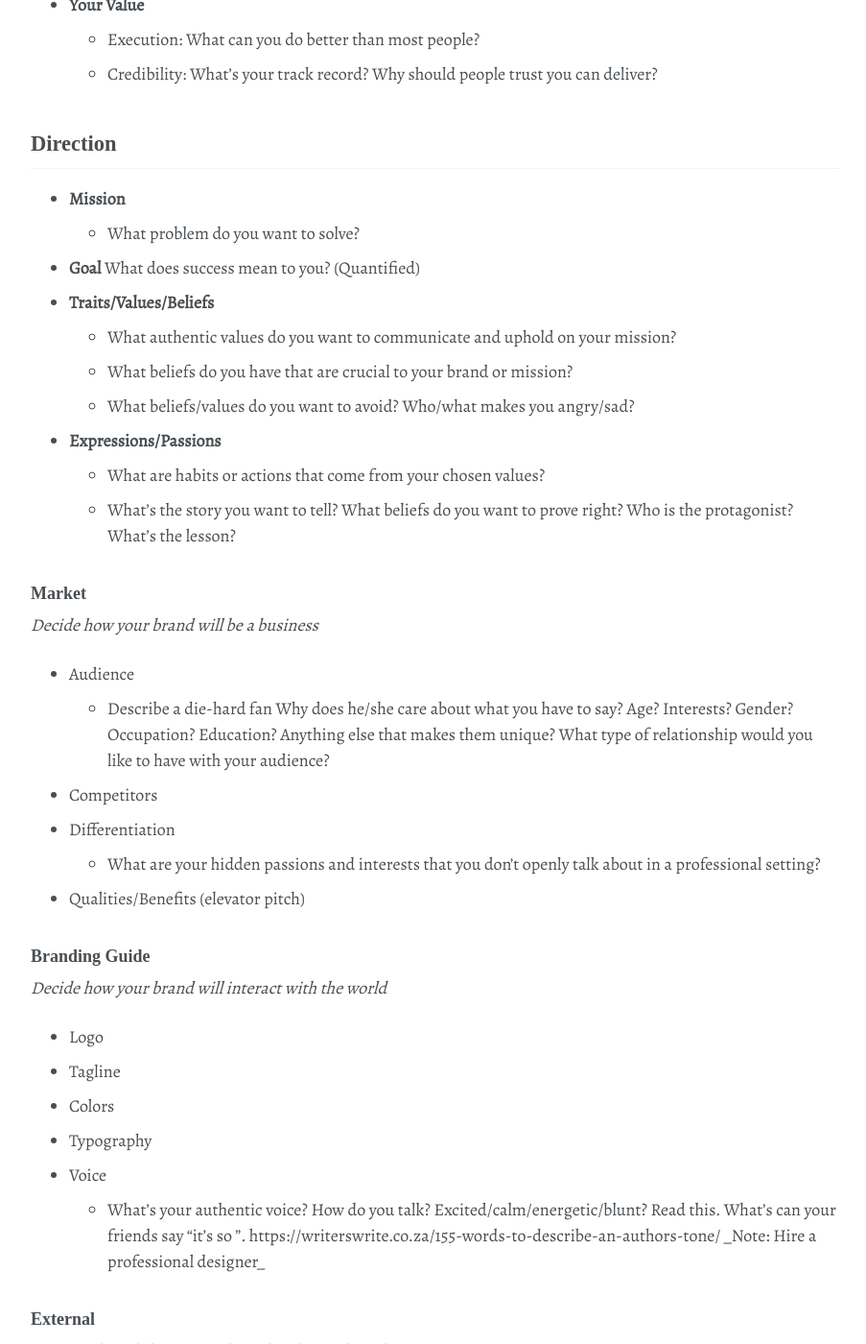
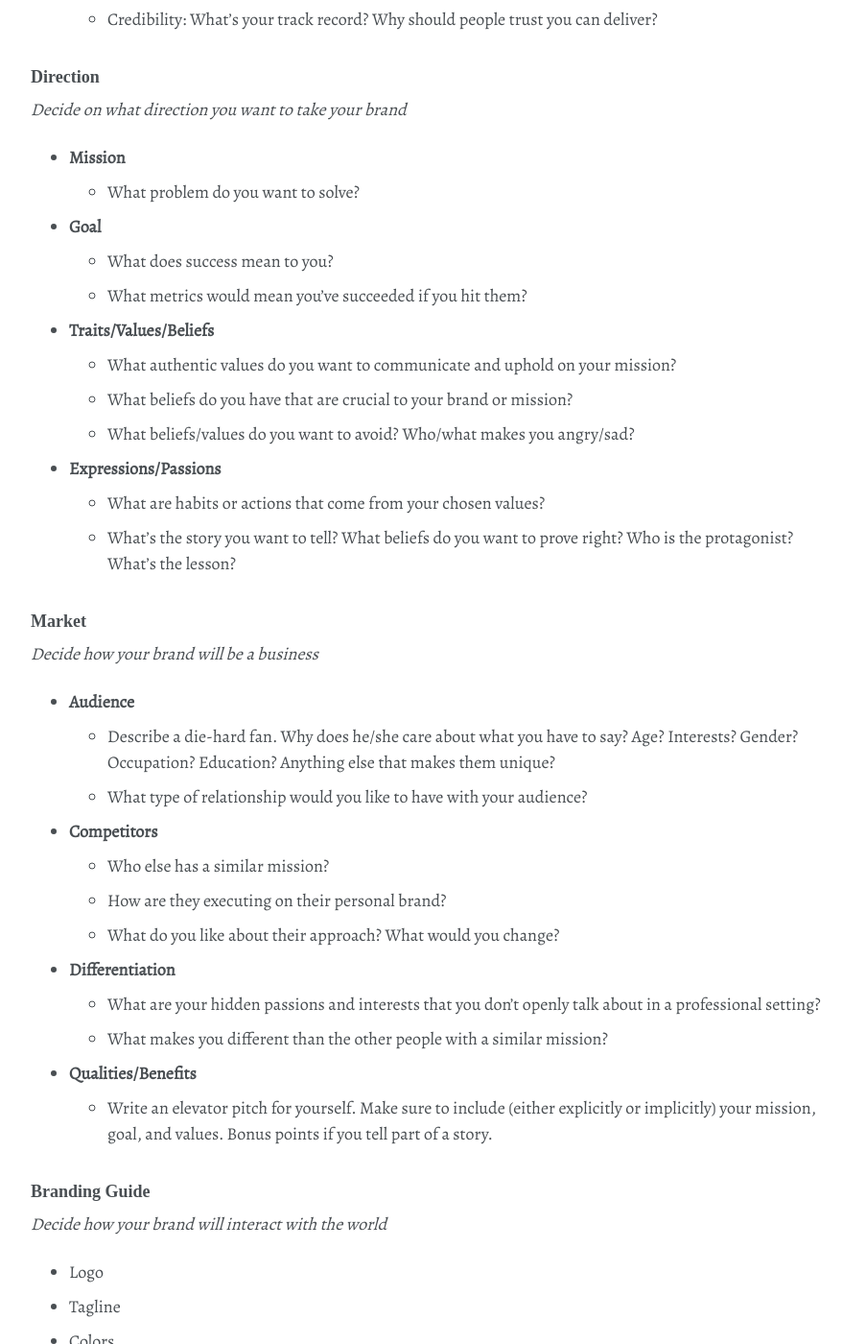
Before and after one commit to shanemileham/levelupmylife, a Jekyll site: the page built from _content/personal-development/personal-branding.md, in a window 1280 px wide and 1400 px high, scrolled down 585 px. Shown: the whole window at 96% size, without its empty margins (86-989 px from the left). Built offline with Jekyll 4.4.1, drawn with Linux system fonts in a browser that asks for light colours; some web fonts are replaced; comment, search, counter and statistics services are not loaded; some of the changed text lies outside the part shown.

Commit message:
Working on personal branding doc

```diff
--- a/_content/personal-development/personal-branding.md
+++ b/_content/personal-development/personal-branding.md
@@ -4,7 +4,7 @@ title: Personal Branding
 
 {% include toc %}
 
-## Steps to create a personal brand
+_Steps to create a personal brand_
 
 ### Intention
 _Decide on your brand_
@@ -18,11 +18,14 @@ _Decide on your brand_
   - Execution: What can you do better than most people?
   - Credibility: What's your track record? Why should people trust you can deliver?
 
-## Direction
+
+### Direction
+_Decide on what direction you want to take your brand_
 - **Mission**
   - What problem do you want to solve?
 - **Goal**
-  What does success mean to you? (Quantified)
+  - What does success mean to you?
+  - What metrics would mean you've succeeded if you hit them?
 - **Traits/Values/Beliefs**
   - What authentic values do you want to communicate and uphold on your mission?
   - What beliefs do you have that are crucial to your brand or mission?
@@ -34,18 +37,18 @@ _Decide on your brand_
 
 ### Market
 _Decide how your brand will be a business_
-- Audience
-  - Describe a die-hard fan
-Why does he/she care about what you have to say? Age? Interests? Gender? Occupation? Education? Anything else that makes them unique?
-What type of relationship would you like to have with your audience?
-
-- Competitors
-- Differentiation
+- **Audience**
+  - Describe a die-hard fan. Why does he/she care about what you have to say? Age? Interests? Gender? Occupation? Education? Anything else that makes them unique?
+  - What type of relationship would you like to have with your audience?
+- **Competitors**
+  - Who else has a similar mission?
+  - How are they executing on their personal brand?
+  - What do you like about their approach? What would you change?
+- **Differentiation**
   - What are your hidden passions and interests that you don’t openly talk about in a professional setting?
-- Qualities/Benefits (elevator pitch)
-
-
-
+  - What makes you different than the other people with a similar mission?
+- **Qualities/Benefits**
+  - Write an elevator pitch for yourself. Make sure to include (either explicitly or implicitly) your mission, goal, and values. Bonus points if you tell part of a story.
 
 
 ### Branding Guide
```
Also changed, not shown: other parts of _content/personal-development/personal-branding.md (+0 -1 lines).
